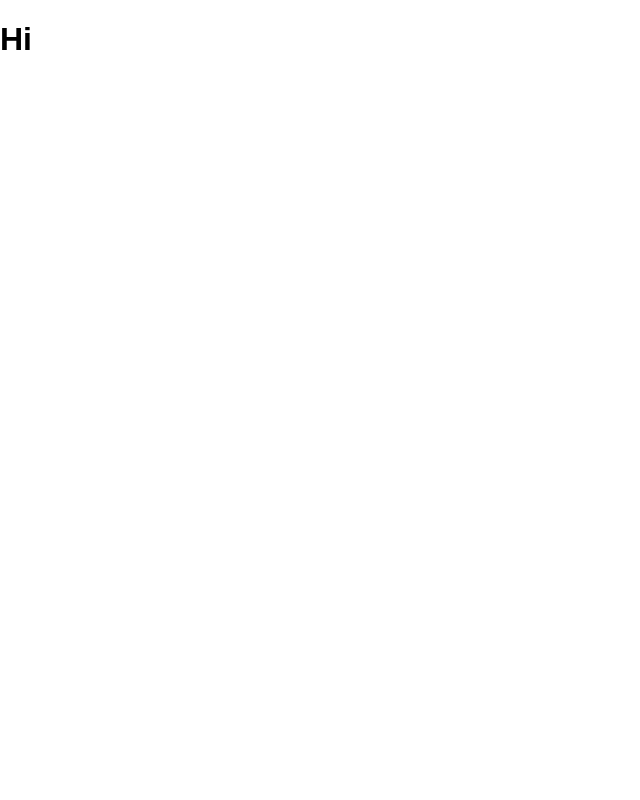
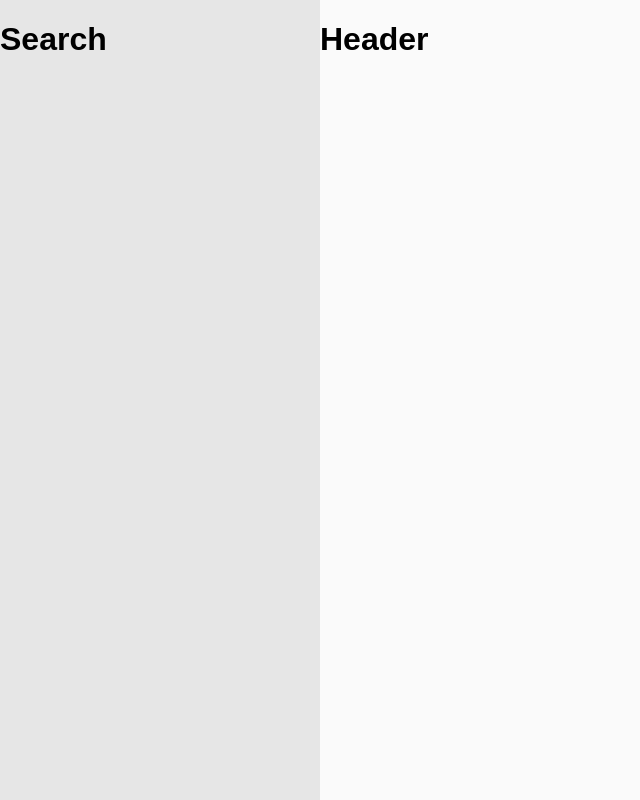
Before and after one commit to gavtay/todoapp, a React (Vite) app: page / in a window 1280 px wide. Shown: the whole page, without its empty margins (0-640 px from the left). Built offline with nearby package versions, Linux system fonts and the light colour scheme.

Commit message:
Main page set up.

```diff
--- a/src/App.css
+++ b/src/App.css
@@ -0,0 +1,14 @@
+#app-container {
+    display: flex;
+}
+#app-menu {
+    height: 100vh;
+    width: 25vw;
+    background-color: #e6e6e6;
+    /* border-right: 1px solid #000; */
+}
+#app-main {
+    height: 100vh;
+    width: 75vw;
+    background-color: #fafafa;
+}
--- a/src/App.jsx
+++ b/src/App.jsx
@@ -1,10 +1,19 @@
+import Menu from './menu/Menu.jsx';
+import Main from './main/Main.jsx';
 import './App.css'
 
 function App() {
 
   return (
     <>
-      <h1>Hi</h1>
+      <div id='app-container'>
+        <div id='app-menu'>
+          <Menu />
+        </div>
+        <div id='app-main'>
+          <Main />
+        </div>
+      </div>
     </>
   )
 }
--- /dev/null
+++ b/src/main/Main.jsx
@@ -0,0 +1,12 @@
+import './Main.css';
+
+function Main() {
+    return (
+        <>
+            <div>
+                <h1>Header</h1>
+            </div>
+        </>
+    )
+}
+export default Main;
--- /dev/null
+++ b/src/menu/Menu.jsx
@@ -0,0 +1,10 @@
+import './Menu.css';
+
+function Menu() {
+    return (
+        <>
+            <h1>Search</h1>
+        </>
+    )
+}
+export default Menu;
```
Also changed, not shown: src/main/Main.css (added), src/menu/Menu.css (added).
